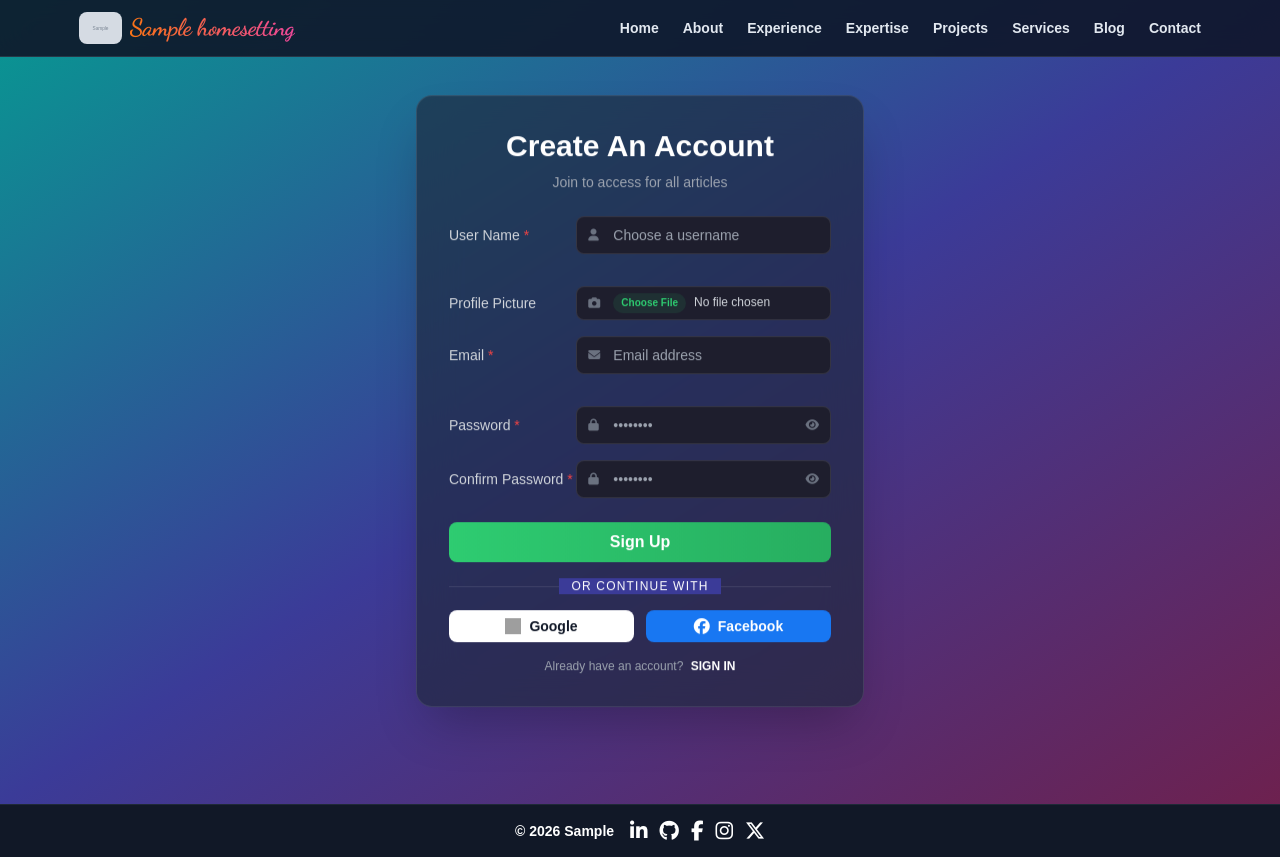
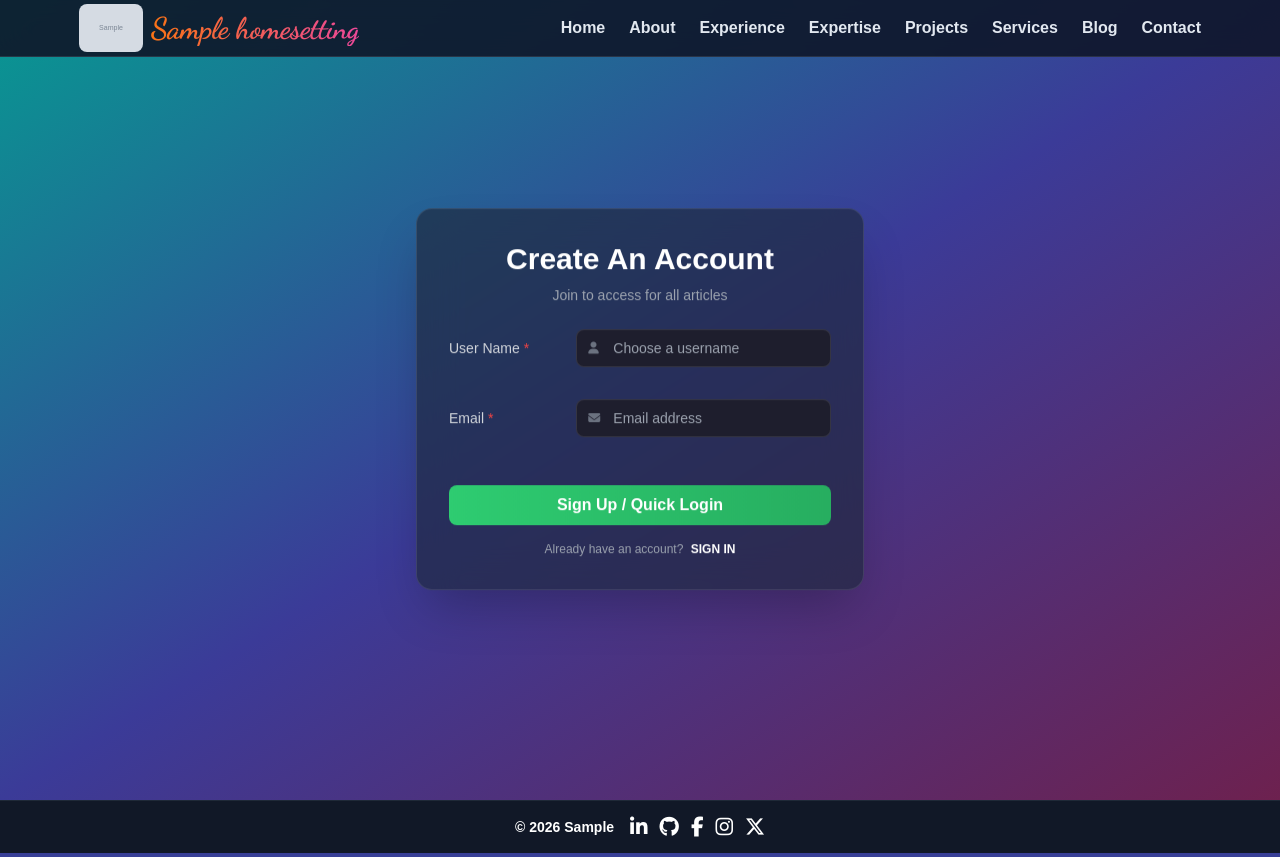
Before and after one commit to sandwip-das/Portfolio, a Django app: page /accounts/signup/ in a window 1280 px wide. Run offline with Django 5.2, Linux system fonts and the light colour scheme; tables that the repository leaves empty hold one stand-in row (values such as "Sample post"); grey boxes marked "Sample" are stand-in pictures; parts of the project's set-up code (start-up, migrations or seed data) failed here and were passed over; some libraries are stand-ins or nearby versions; grey boxes are pictures that could not be loaded.

Commit message:
Updated: 06 May 2:34
Four to Five features up graded, In my_blog, Experience section, Navbar items, Academic Background etc

```diff
--- a/core/templatetags/core_tags.py
+++ b/core/templatetags/core_tags.py
@@ -285,3 +285,23 @@ def render_profile_image(user, css_class="h-8 w-8"):
         'image_url': image_url,
         'css_class': css_class
     }
+
+@register.filter(name='split_to_bullets')
+def split_to_bullets(text):
+    """
+    Splits text by newlines and returns an HTML list of bullet points.
+    Used for formatting Academic and Experience text fields where each line break is a new bullet point.
+    """
+    if not text:
+        return ""
+    lines = [line.strip() for line in text.split('\n') if line.strip()]
+    if not lines:
+        return ""
+
+    html = '<ul class="list-disc pl-5 space-y-2 text-justify text-base md:text-lg">'
+    for line in lines:
+        html += f'<li>{line}</li>'
+    html += '</ul>'
+
+    from django.utils.safestring import mark_safe
+    return mark_safe(html)
--- a/core/views.py
+++ b/core/views.py
@@ -347,67 +347,55 @@ def reset_password_otp(request):
     return render(request, "auth/reset_password.html")
 
 
-# ===================== User Signup with OTP =====================
+# ===================== User Signup (Simplified) =====================
 def custom_signup(request):
     if request.user.is_authenticated:
-        return redirect('home')
+        return redirect('my_blog')
     if request.method == 'POST':
         username = request.POST.get('username', '').strip()
         email = request.POST.get('email', '').strip()
-        password1 = request.POST.get('password1')
-        password2 = request.POST.get('password2')
-        profile_picture = request.FILES.get('profile_picture')
 
         # Validation
-        if not username:
-            messages.error(request, "Please enter a username.")
+        if not username or not email:
+            messages.error(request, "Please enter both username and email.")
             return render(request, 'account/signup.html', {'form_data': request.POST})
-        if password1 != password2:
-            messages.error(request, "Passwords do not match.")
-            return render(request, 'account/signup.html', {'form_data': request.POST})
-        if User.objects.filter(email=email).exists():
-            messages.error(request, "This email is already registered. Please use another email.")
-            return render(request, 'account/signup.html', {'form_data': request.POST})
+
+        user = User.objects.filter(email=email).first()
+        if user:
+            # If user already exists, just log them in
+            from django.contrib.auth import login
+            login(request, user, backend='django.contrib.auth.backends.ModelBackend')
+            messages.success(request, f"Welcome back, {user.username}!")
+            return redirect('my_blog')
 
         # Unique username generation
         base_username = username
         final_username = base_username
         counter = 1
-        while User.objects.filter(username=final_username).exists() or PendingRegistration.objects.filter(username=final_username).exists():
+        while User.objects.filter(username=final_username).exists():
             final_username = f"{base_username}{counter}"
             counter += 1
 
-        # Save pending registration
-        PendingRegistration.objects.filter(email=email).delete()
-        token = str(uuid.uuid4())
-        hashed_password = make_password(password1)
-        pending = PendingRegistration(
-            username=final_username, email=email, password=hashed_password,
-            full_name=username, token=token
+        # Create user with random password
+        random_password = str(uuid.uuid4())
+        user = User.objects.create(
+            username=final_username,
+            email=email,
+            password=make_password(random_password),
+            first_name=username,
         )
-        if profile_picture:
-            pending.profile_picture = profile_picture
-        pending.save()
 
-        # Send OTP
-        otp = str(random.randint(100000, 999999))
-        cache.set(f"reg_otp_{email}", otp, timeout=300)
-        subject = "Verify Your Account — Portfolio"
-        body = f"""Hello {username},
+        # Mark email as verified for allauth
+        from allauth.account.models import EmailAddress
+        EmailAddress.objects.get_or_create(
+            user=user, email=user.email,
+            defaults={'verified': True, 'primary': True}
+        )
 
-Welcome! To complete your account registration, please verify your email using the OTP below:
-
-    {otp}
-
-This code is valid for 5 minutes. Do not share it with anyone.
-
-If you did not sign up, please ignore this email.
-
-Best regards,
-Sandwip Das
-"""
-        send_portfolio_email(subject, body, to_email=email)
-        return render(request, 'account/verify_registration_otp.html', {'email': email})
+        from django.contrib.auth import login
+        login(request, user, backend='django.contrib.auth.backends.ModelBackend')
+        messages.success(request, "Account created successfully! Welcome to the blog.")
+        return redirect('my_blog')
 
     return render(request, 'account/signup.html')
 
--- a/templates/account/signup.html
+++ b/templates/account/signup.html
@@ -48,18 +48,6 @@
                 </div>
             </div>
 
-            <!-- Profile Picture -->
-            <div class="flex items-center">
-                <label class="w-1/3 text-sm font-medium text-gray-300">Profile Picture</label>
-                <div class="relative w-2/3">
-                    <span class="absolute inset-y-0 left-0 pl-3 flex items-center text-gray-500">
-                        <i class="fas fa-camera text-xs"></i>
-                    </span>
-                    <input type="file" name="profile_picture" accept="image/*"
-                        class="w-full bg-[#1e1e2d] border border-white/10 rounded-lg py-1.5 pl-9 pr-4 text-gray-300 text-xs focus:outline-none focus:border-[#2ecc71] focus:ring-1 focus:ring-[#2ecc71] transition-colors file:mr-2 file:py-0.5 file:px-2 file:rounded-full file:border-0 file:text-[10px] file:font-semibold file:bg-[#2ecc71]/10 file:text-[#2ecc71] hover:file:bg-[#2ecc71]/20">
-                </div>
-            </div>
-
             <!-- Email Address -->
             <div class="flex items-center">
                 <label class="w-1/3 text-sm font-medium text-gray-300">Email <span class="text-red-500">*</span></label>
@@ -85,84 +73,15 @@
                 </div>
             </div>
 
-            <!-- Password -->
-            <div class="flex items-center">
-                <label class="w-1/3 text-sm font-medium text-gray-300">Password <span
-                        class="text-red-500">*</span></label>
-                <div class="relative w-2/3">
-                    <span class="absolute inset-y-0 left-0 pl-3 flex items-center text-gray-500">
-                        <i class="fas fa-lock text-xs"></i>
-                    </span>
-                    <input type="password" name="password1" required
-                        class="w-full bg-[#1e1e2d] border border-white/10 rounded-lg py-2 pl-9 pr-10 text-white text-sm focus:outline-none focus:border-[#2ecc71] focus:ring-1 focus:ring-[#2ecc71] transition-colors"
-                        placeholder="••••••••" value="{{ form_data.password1|default:'' }}">
-                    <button type="button"
-                        class="absolute inset-y-0 right-0 pr-3 flex items-center text-gray-500 hover:text-[#2ecc71] transition-colors"
-                        onclick="if(this.previousElementSibling.type === 'password'){this.previousElementSibling.type = 'text'; this.firstElementChild.classList.replace('fa-eye', 'fa-eye-slash');}else{this.previousElementSibling.type = 'password'; this.firstElementChild.classList.replace('fa-eye-slash', 'fa-eye');}">
-                        <i class="fas fa-eye text-xs"></i>
-                    </button>
-                </div>
-            </div>
-
-            <!-- Confirm Password -->
-            <div class="flex items-center">
-                <label class="w-1/3 text-sm font-medium text-gray-300">Confirm Password <span
-                        class="text-red-500">*</span></label>
-                <div class="relative w-2/3">
-                    <span class="absolute inset-y-0 left-0 pl-3 flex items-center text-gray-500">
-                        <i class="fas fa-lock text-xs"></i>
-                    </span>
-                    <input type="password" name="password2" required
-                        class="w-full bg-[#1e1e2d] border border-white/10 rounded-lg py-2 pl-9 pr-10 text-white text-sm focus:outline-none focus:border-[#2ecc71] focus:ring-1 focus:ring-[#2ecc71] transition-colors"
-                        placeholder="••••••••" value="{{ form_data.password2|default:'' }}">
-                    <button type="button"
-                        class="absolute inset-y-0 right-0 pr-3 flex items-center text-gray-500 hover:text-[#2ecc71] transition-colors"
-                        onclick="if(this.previousElementSibling.type === 'password'){this.previousElementSibling.type = 'text'; this.firstElementChild.classList.replace('fa-eye', 'fa-eye-slash');}else{this.previousElementSibling.type = 'password'; this.firstElementChild.classList.replace('fa-eye-slash', 'fa-eye');}">
-                        <i class="fas fa-eye text-xs"></i>
-                    </button>
-                </div>
-            </div>
-
-            <div class="pt-2">
+            <div class="pt-4">
                 <button type="submit"
                     class="w-full py-2 bg-gradient-to-r from-[#2ecc71] to-[#27ae60] text-white font-bold rounded-lg hover:shadow-[0_0_20px_rgba(46,204,113,0.4)] transition-all">
-                    Sign Up
+                    Sign Up / Quick Login
                 </button>
             </div>
         </form>
 
-        <div class="mt-4 relative">
-            <div class="absolute inset-0 flex items-center">
-                <div class="w-full border-t border-white/10"></div>
-            </div>
-            <div class="relative flex justify-center text-xs">
-                <span class="px-3 bg-[#3B3B98] text-white uppercase tracking-widest">Or continue with</span>
-            </div>
-        </div>
 
-        <div class="mt-4 flex gap-3">
-            <div class="flex-1">
-                <form action="{% provider_login_url 'google' %}" method="post">
-                    {% csrf_token %}
-                    <button type="submit"
-                        class="w-full py-1.5 bg-white text-gray-900 font-bold text-sm rounded-lg hover:bg-gray-100 transition-colors flex items-center justify-center gap-2">
-                        <img src="https://upload.wikimedia.org/wikipedia/commons/c/c1/Google_%22G%22_logo.svg"
-                            alt="Google" class="w-4 h-4">
-                        Google
-                    </button>
-                </form>
-            </div>
-            <div class="flex-1">
-                <form action="{% provider_login_url 'facebook' %}" method="post">
-                    {% csrf_token %}
-                    <button type="submit"
-                        class="w-full py-1.5 bg-[#1877F2] text-white font-bold text-sm rounded-lg hover:bg-[#1877F2]/90 transition-colors flex items-center justify-center gap-2">
-                        <i class="fab fa-facebook text-[16px]"></i>
-                        Facebook
-                    </button>
-                </form>
-            </div>
-        </div>
 
         <div class="mt-4 text-center text-xs">
             <span class="text-gray-400">Already have an account?</span>
--- a/templates/my_blog.html
+++ b/templates/my_blog.html
@@ -21,7 +21,7 @@
         </div>
 
         <div class="grid grid-cols-1 sm:grid-cols-2 lg:grid-cols-3 xl:grid-cols-4 gap-8">
-            {% for post in blog_posts %}
+            {% for post in posts %}
             <div class="blog-card group h-full">
                 <a href="{% url 'blog_detail' post.slug %}"
                     class="glass-card h-full flex flex-col overflow-hidden transition-all duration-500 hover:shadow-2xl hover:shadow-[#ff7979]/40 border border-white/10 block rounded-3xl"
--- a/templates/partials/_navbar.html
+++ b/templates/partials/_navbar.html
@@ -7,12 +7,12 @@
             <div class="flex-1 flex items-center overflow-hidden mr-4">
                 <a href="{% url 'home' %}"
                     class="font-bold tracking-tight hover:text-primary transition-all duration-300 font-script group flex items-center gap-2">
-                    <img class="h-6 sm:h-8 w-auto rounded-lg"
+                    <img class="h-8 sm:h-12 w-auto rounded-lg transition-transform duration-500 hover:scale-125 hover:rotate-3"
                         src="{% if settings.logo %}{{ settings.logo.url }}{% else %}{% static 'img/logo_placeholder.png' %}{% endif %}"
                         alt="Logo">
 
                     <span
-                    class="gradient-text group-hover:scale-105 inline-block transition transform whitespace-nowrap text-base sm:text-xl md:text-2xl">
+                    class="gradient-text group-hover:scale-105 inline-block transition transform whitespace-nowrap text-xl sm:text-2xl md:text-3xl">
                         {{ settings.nav_name|default:settings.site_title }}
                     </span>
                 </a>
@@ -23,26 +23,26 @@
                 <div class="ml-6 flex items-center space-x-4 lg:space-x-6">
                     {% if '/blog/' in request.path or '/profile/' in request.path or '/my-blog/' in request.path %}
                     <a href="{% url 'home' %}"
-                        class="nav-link text-xs lg:text-sm font-bold hover:text-primary transition-colors">Home</a>
+                        class="nav-link text-sm lg:text-base font-bold hover:text-primary transition-colors">Home</a>
                     <a href="{% url 'my_blog' %}"
-                        class="nav-link text-xs lg:text-sm font-bold hover:text-primary transition-colors">My Blog</a>
+                        class="nav-link text-sm lg:text-base font-bold hover:text-primary transition-colors">My Blog</a>
                     {% else %}
                     <a href="#home"
-                        class="nav-link text-xs lg:text-sm font-bold hover:text-primary transition-colors">Home</a>
+                        class="nav-link text-sm lg:text-base font-bold hover:text-primary transition-colors">Home</a>
                     <a href="#about"
-                        class="nav-link text-xs lg:text-sm font-bold hover:text-primary transition-colors">About</a>
+                        class="nav-link text-sm lg:text-base font-bold hover:text-primary transition-colors">About</a>
                     <a href="#experience"
-                        class="nav-link text-xs lg:text-sm font-bold hover:text-primary transition-colors">Experience</a>
+                        class="nav-link text-sm lg:text-base font-bold hover:text-primary transition-colors">Experience</a>
                     <a href="#skills"
-                        class="nav-link text-xs lg:text-sm font-bold hover:text-primary transition-colors">Expertise</a>
+                        class="nav-link text-sm lg:text-base font-bold hover:text-primary transition-colors">Expertise</a>
                     <a href="#projects"
-                        class="nav-link text-xs lg:text-sm font-bold hover:text-primary transition-colors">Projects</a>
+                        class="nav-link text-sm lg:text-base font-bold hover:text-primary transition-colors">Projects</a>
                     <a href="#service"
-                        class="nav-link text-xs lg:text-sm font-bold hover:text-primary transition-colors">Services</a>
+                        class="nav-link text-sm lg:text-base font-bold hover:text-primary transition-colors">Services</a>
                     <a href="#blog"
-                        class="nav-link text-xs lg:text-sm font-bold hover:text-primary transition-colors">Blog</a>
+                        class="nav-link text-sm lg:text-base font-bold hover:text-primary transition-colors">Blog</a>
                     <a href="#contact"
-                        class="nav-link text-xs lg:text-sm font-bold hover:text-primary transition-colors">Contact</a>
+                        class="nav-link text-sm lg:text-base font-bold hover:text-primary transition-colors">Contact</a>
                     {% endif %}
                     {% if user.is_authenticated %}
                     {% with profile=user.profile %}
@@ -50,7 +50,7 @@
                         <button
                             class="flex items-center space-x-2 text-gray-300 hover:text-white focus:outline-none h-full py-2">
                             {% render_profile_image user "h-8 w-8" %}
-                            <span class="font-bold text-sm truncate max-w-[100px]">
+                            <span class="font-bold text-base truncate max-w-[100px]">
                                 {{ user.username }}
                             </span>
                             <i class="fas fa-chevron-down text-xs ml-1 transition-transform group-hover:rotate-180"></i>
@@ -96,27 +96,27 @@
         <div class="px-2 pt-2 pb-4 space-y-1">
             {% if '/blog/' in request.path or '/profile/' in request.path or '/my-blog/' in request.path %}
             <a href="{% url 'home' %}"
-                class="block px-3 py-2 rounded-xl text-base font-bold text-gray-300 hover:text-primary hover:bg-white/5 transition-all">Home</a>
+                class="block px-3 py-2 rounded-xl text-lg font-bold text-gray-300 hover:text-primary hover:bg-white/5 transition-all">Home</a>
             <a href="{% url 'my_blog' %}"
-                class="block px-3 py-2 rounded-xl text-base font-bold text-gray-300 hover:text-primary hover:bg-white/5 transition-all">My
+                class="block px-3 py-2 rounded-xl text-lg font-bold text-gray-300 hover:text-primary hover:bg-white/5 transition-all">My
                 Blog</a>
             {% else %}
             <a href="#home" onclick="toggleMobileMenu()"
-                class="block px-3 py-2 rounded-xl text-base font-bold text-gray-300 hover:text-primary hover:bg-white/5 transition-all">Home</a>
+                class="block px-3 py-2 rounded-xl text-lg font-bold text-gray-300 hover:text-primary hover:bg-white/5 transition-all">Home</a>
             <a href="#about" onclick="toggleMobileMenu()"
-                class="block px-3 py-2 rounded-xl text-base font-bold text-gray-300 hover:text-primary hover:bg-white/5 transition-all">About</a>
+                class="block px-3 py-2 rounded-xl text-lg font-bold text-gray-300 hover:text-primary hover:bg-white/5 transition-all">About</a>
             <a href="#experience" onclick="toggleMobileMenu()"
-                class="block px-3 py-2 rounded-xl text-base font-boldtext-gray-300 hover:text-primary hover:bg-white/5 transition-all">Experience</a>
+                class="block px-3 py-2 rounded-xl text-lg font-bold text-gray-300 hover:text-primary hover:bg-white/5 transition-all">Experience</a>
             <a href="#skills" onclick="toggleMobileMenu()"
-                class="block px-3 py-2 rounded-xl text-base font-bold text-gray-300 hover:text-primary hover:bg-white/5 transition-all">Expertise</a>
+                class="block px-3 py-2 rounded-xl text-lg font-bold text-gray-300 hover:text-primary hover:bg-white/5 transition-all">Expertise</a>
             <a href="#projects" onclick="toggleMobileMenu()"
-                class="block px-3 py-2 rounded-xl text-base font-bold text-gray-300 hover:text-primary hover:bg-white/5 transition-all">Projects</a>
+                class="block px-3 py-2 rounded-xl text-lg font-bold text-gray-300 hover:text-primary hover:bg-white/5 transition-all">Projects</a>
             <a href="#service" onclick="toggleMobileMenu()"
-                class="block px-3 py-2 rounded-xl text-base font-bold text-gray-300 hover:text-primary hover:bg-white/5 transition-all">Services</a>
+                class="block px-3 py-2 rounded-xl text-lg font-bold text-gray-300 hover:text-primary hover:bg-white/5 transition-all">Services</a>
             <a href="#blog" onclick="toggleMobileMenu()"
-                class="block px-3 py-2 rounded-xl text-base font-bold text-gray-300 hover:text-primary hover:bg-white/5 transition-all">Blog</a>
+                class="block px-3 py-2 rounded-xl text-lg font-bold text-gray-300 hover:text-primary hover:bg-white/5 transition-all">Blog</a>
             <a href="#contact" onclick="toggleMobileMenu()"
-                class="block px-3 py-2 rounded-xl text-base font-bold text-gray-300 hover:text-primary hover:bg-white/5 transition-all">Contact</a>
+                class="block px-3 py-2 rounded-xl text-lg font-bold text-gray-300 hover:text-primary hover:bg-white/5 transition-all">Contact</a>
             {% endif %}
         </div>
         {% if user.is_authenticated %}
```
Also changed, not shown: core/admin.py (+9 -1 lines), core/models.py (+12 -0 lines), templates/partials/sections/_about.html (+7 -10 lines), templates/partials/sections/_blog.html (+18 -15 lines), templates/partials/sections/_experience.html (+4 -4 lines), templates/partials/sections/_projects.html (+4 -4 lines), templates/partials/sections/_service.html (+4 -4 lines).
